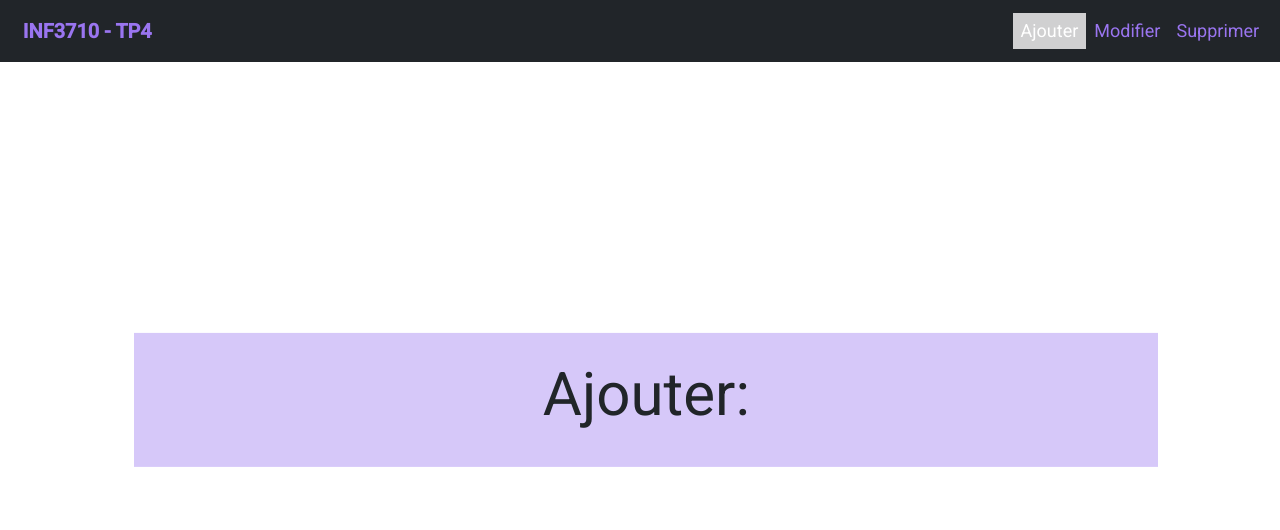
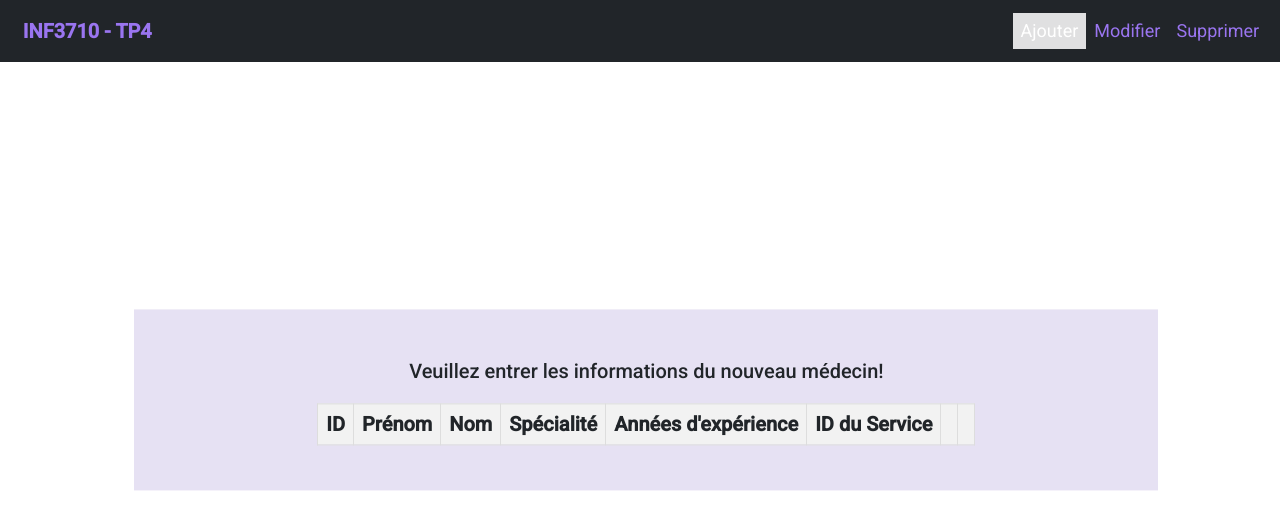
Before and after one commit to lillo-lec/INF3710_TP_5, an Angular app in the folder client/: page /insert in a window 1280 px wide. Shown: the top 530 px of the page. Built offline with nearby package versions, Linux system fonts and the light colour scheme.

Commit message:
.gitignore

```diff
--- a/client/src/app/app.component.css
+++ b/client/src/app/app.component.css
@@ -38,7 +38,7 @@
   padding: 1%;
 }
 .nav-item.nav-link.active {
-  background-color: #edededdb;
+  background-color: #ffffffdb;
 }
 .nav-item.nav-link {
   color: rgba(154, 117, 240, 1);
--- a/client/src/app/app.delete-page/app.delete-page.component.html
+++ b/client/src/app/app.delete-page/app.delete-page.component.html
@@ -1,6 +1,7 @@
 <div class="home">
   <div class="medecin-list">
-    <h2>Êtes-vous certain de vouloir supprimer ce Médecin?</h2>
+    <h2 *ngIf="!(this.medecinId === -1)">Êtes-vous certain de vouloir supprimer ce Médecin?</h2>
+    <h2 *ngIf="this.medecinId === -1">Quel médecin désirez-vous supprimer??</h2>
     <table>
       <thead>
         <tr>
@@ -11,22 +12,22 @@
           <th>Années d'expérience</th>
           <th>ID du Service</th>
           <th></th>
-          <th></th>
+          <th *ngIf="!(medecinId === -1)"></th>
 
         </tr>
       </thead>
-      <!-- <tbody *ngIf="medecinId !== -1">
+      <tbody *ngIf="!(medecinId === -1)">
         <tr>
-          <td>{{ medecins[mdecinIndex].idMedecin }}</td>
-          <td>{{ medecins[mdecinIndex].prenom }}</td>
-          <td>{{ medecins[mdecinIndex].nom }}</td>
-          <td>{{ medecins[mdecinIndex].specialite }}</td>
-          <td>{{ medecins[mdecinIndex].anneesExperience }}</td>
-          <td>{{ medecins[mdecinIndex].idService }}</td>
-          <td><button type="button" class="suppress" (click)="supprimerMedecin()">Supprimer</button></td>
-          <td><button type="button" class="keep" routerLink="/display">Garder</button></td>
+          <td>{{ medecins[medecinIndex].idMedecin }}</td>
+          <td>{{ medecins[medecinIndex].prenom }}</td>
+          <td>{{ medecins[medecinIndex].nom }}</td>
+          <td>{{ medecins[medecinIndex].specialite }}</td>
+          <td>{{ medecins[medecinIndex].anneesExperience }}</td>
+          <td>{{ medecins[medecinIndex].idService }}</td>
+          <td><button type="button" class="suppress" routerLink="/" (click)="supprimerMedecin()">Supprimer!</button></td>
+          <td><button type="button" class="keep" routerLink="/">Garder</button></td>
         </tr>
-      </tbody> -->
+      </tbody>
       <tbody *ngIf="medecinId === -1">
         <tr *ngFor="let medecin of medecins">
           <td>{{ medecin.idMedecin }}</td>
--- a/client/src/app/app.delete-page/app.delete-page.component.ts
+++ b/client/src/app/app.delete-page/app.delete-page.component.ts
@@ -28,28 +28,37 @@ export class AppDeletePageComponent implements OnInit {
           if (medecins) {
             console.log(medecins);
             this.medecins = medecins;
+
+            this.activatedRoute.params.subscribe((params) => {
+              this.medecinId = Number(params['id']);
+              console.log("ID :"+ this.medecinId);
+            });
+
+                if(!(this.medecinId === -1)) {
+
+                console.log("ds FOR");
+                  for (let i = 0; i < this.medecins.length; i++) {
+                    if (this.medecinId == this.medecins[i].idMedecin) {
+                      this.medecinIndex = i;
+                    }
+                  }
+                }
+
+              console.log(this.medecinIndex);
           }
         });
+
+
   }
 
   public readonly title: string = "INF3710 TP4";
 
-  public ngOnInit(): void {
-    this.activatedRoute.params.subscribe((params) => {
-      this.medecinId = Number(params['id']);
-      console.log(this.medecinId);
-        if(this.medecins && this.medecinId !== -1) {
-          for (let i = 0; i < this.medecins.length; i++) {
-            if (this.medecinId == this.medecins[i].idmedecin) {
-              this.medecinIndex = i;
-            }
-          }
-        }
-      });
-  }
+  public ngOnInit(): void {}
 
   supprimerMedecin(){
-    this.communicationService.deleteMedecin(this.medecins[this.medecinId].idmedecin).subscribe(() => {});
+    if (!(this.medecinId === -1) && this.medecins) {
+      this.communicationService.deleteMedecin(this.medecinId).subscribe(() => {});
+    }
   }
 
 }
--- a/client/src/app/app.insert-page/app.insert-page.component.css
+++ b/client/src/app/app.insert-page/app.insert-page.component.css
@@ -20,7 +20,7 @@
 transform: translateY(-50%);
 font-size: 60px;
 text-align: center;
-    background: rgba(154, 117, 240, 0.4);
+background: rgba(120, 91, 187, 0.186);
 padding-top: 2%;
 padding-bottom: 2%;
 }
@@ -37,3 +37,52 @@
 font-size: 18px;
 padding: 1%;
 }
+
+.medecin-list {
+margin: 20px;
+}
+
+table {
+width: 100%;
+border-collapse: collapse;
+margin-top: 10px;
+font-size: 20px;
+}
+
+th, td {
+border: 1px solid #ddd;
+padding: 8px;
+text-align: left;
+}
+
+th {
+background-color: #f2f2f2;
+}
+
+td {
+background-color: #add8e6;
+}
+
+.btn {
+  margin-top: 1%;
+  font-size: 20px;
+  font-family: 'Roboto', sans-serif;
+  padding: 10px;
+  color: #fff;
+  border: none;
+  border-radius: 5px;
+  cursor: pointer;
+  transition: background-color 0.3s ease;
+}
+
+.btn:hover {
+  background-color: rgb(6, 0, 18);
+}
+
+.keep {
+  background-color: #003f09b4;
+}
+
+.suppress {
+  background-color: rgba(128, 0, 32, 0.684);
+}
--- a/client/src/app/app.insert-page/app.insert-page.component.html
+++ b/client/src/app/app.insert-page/app.insert-page.component.html
@@ -1,7 +1,41 @@
-<div>
-    <div class="home">
-      <p>
-        Ajouter:
-      </p>
-    </div>
+<div class="home">
+  <div class="medecin-list">
+    <h2>Veuillez entrer les informations du nouveau médecin!</h2>
+    <table>
+      <thead>
+        <tr>
+          <th>ID</th>
+          <th>Prénom</th>
+          <th>Nom</th>
+          <th>Spécialité</th>
+          <th>Années d'expérience</th>
+          <th>ID du Service</th>
+          <th></th>
+          <th></th>
+
+        </tr>
+      </thead>
+      <tbody>
+        <form #medecinForm="ngForm">
+          <table>
+            <tr>
+              <td><input type="text" id="idMedecin" name="idMedecin" [(ngModel)]="medecin.idMedecin" disabled></td>
+
+              <td><input type="text" id="prenom" name="prenom" [(ngModel)]="medecin.prenom"></td>
+
+              <td><input type="text" id="nom" name="nom" [(ngModel)]="medecin.nom"></td>
+
+              <td><input type="text" id="specialite" name="specialite" [(ngModel)]="medecin.specialite"></td>
+
+              <td><input type="text" id="anneesExperience" name="anneesExperience" [(ngModel)]="medecin.anneesExperience"></td>
+
+              <td><label for="idService">ID du Service</label></td>
+              <td><input type="text" id="idService" name="idService" [(ngModel)]="medecin.idService"></td>
+            </tr>
+          </table>
+          <button type="submit">Enregistrer</button>
+        </form>
+      </tbody>
+    </table>
   </div>
+</div>
--- a/client/src/app/app.insert-page/app.insert-page.component.ts
+++ b/client/src/app/app.insert-page/app.insert-page.component.ts
@@ -1,6 +1,7 @@
 import { Location } from "@angular/common";
 import { Component, OnInit } from "@angular/core";
 import { Router } from "@angular/router";
+import { Medecin } from "../../../../common/interfaces/medecin";
 
 @Component({
   selector: 'app-app.insert-page',
@@ -9,6 +10,14 @@ import { Router } from "@angular/router";
 })
 export class AppInsertPageComponent implements OnInit {
   public route: string;
+  medecin: Medecin = {
+    idMedecin: 0,
+    prenom: '',
+    nom: '',
+    specialite: '',
+    anneesExperience: 0,
+    idService: 0
+  };
 
   public constructor(location: Location, router: Router) {
       router.events.subscribe((_val: any) => {
```
Also changed, not shown: 2 other files (tests, documents, lock files or other folders). Lines whose indentation alone changed are shown as unchanged.
